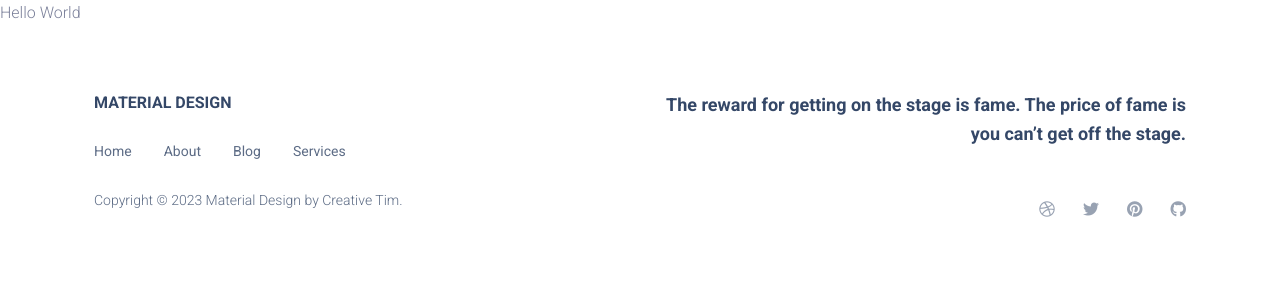
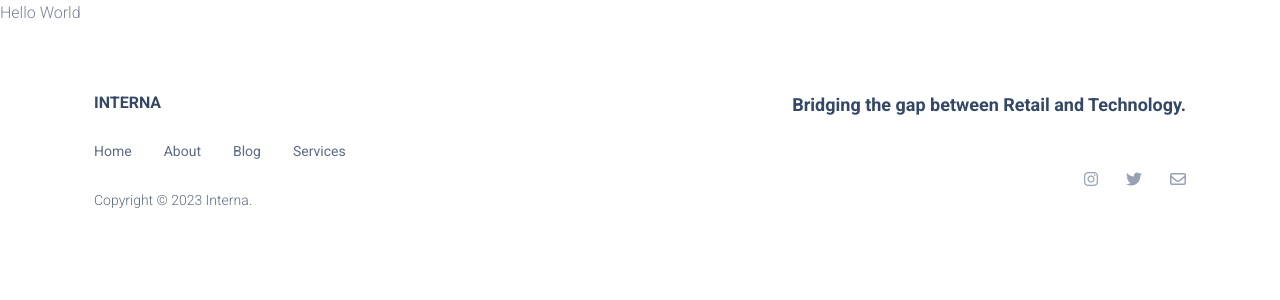
Before and after one commit to aliameur/business-website, a Flask app: page / in a window 1280 px wide. Shown: the top 300 px of the page. Run offline with Flask 2, Linux system fonts and the light colour scheme; some libraries are stand-ins or nearby versions.

Commit message:
change footer

```diff
--- a/templates/base.html
+++ b/templates/base.html
@@ -15,7 +15,7 @@
             <link href="{{ url_for('static', filename='css/nucleo-icons.css')}}" rel="stylesheet" />
             <link href="{{ url_for('static', filename='css/nucleo-svg.css')}}" rel="stylesheet" />
             <!-- Font Awesome Icons -->
-            <script src="https://kit.fontawesome.com/42d5adcbca.js" crossorigin="anonymous"></script>
+            <script src="https://kit.fontawesome.com/9afceccd18.js" crossorigin="anonymous"></script>
             <!-- Material Icons -->
             <link href="https://fonts.googleapis.com/icon?family=Material+Icons+Round" rel="stylesheet">
             <!-- CSS Files -->
@@ -29,17 +29,12 @@
     <body>
         <!-- Your page content -->
         {% block content %}{% endblock %}
-
-        {% block scripts %}
-            <!-- Optional JavaScript -->
-            {{ bootstrap.load_js() }}
-        <script src="https://unpkg.com/popper.js/dist/umd/popper.min.js" type="text/javascript"></script>
-        {% endblock %}
-      <footer class="footer py-5">
+        {% block footer %}
+        <footer class="footer py-5">
     <div class="container z-index-1 position-relative">
       <div class="row">
         <div class="col-lg-4 me-auto mb-lg-0 mb-4 text-lg-start text-center">
-          <h6 class="text-dark font-weight-bolder text-uppercase mb-lg-4 mb-3">Material Design</h6>
+          <h6 class="text-dark font-weight-bolder text-uppercase mb-lg-4 mb-3">Interna</h6>
           <ul class="nav flex-row ms-n3 justify-content-lg-start justify-content-center mb-4 mt-sm-0">
             <li class="nav-item">
               <a class="nav-link text-dark opacity-8" href="https://www.creative-tim.com" target="_blank">
@@ -65,28 +60,33 @@
           <p class="text-sm text-dark opacity-8 mb-0">
             Copyright © <script>
               document.write(new Date().getFullYear())
-            </script> Material Design by Creative Tim.
+            </script> Interna.
           </p>
         </div>
         <div class="col-lg-6 ms-auto text-lg-end text-center">
           <p class="mb-5 text-lg text-dark font-weight-bold">
-            The reward for getting on the stage is fame. The price of fame is you can’t get off the stage.
+            Bridging the gap between Retail and Technology.
           </p>
-          <a href="javascript:;" target="_blank" class="text-dark me-xl-4 me-4 opacity-5">
-            <span class="fab fa-dribbble"></span>
-          </a>
-          <a href="javascript:;" target="_blank" class="text-dark me-xl-4 me-4 opacity-5">
-            <span class="fab fa-twitter"></span>
-          </a>
-          <a href="javascript:;" target="_blank" class="text-dark me-xl-4 me-4 opacity-5">
-            <span class="fab fa-pinterest"></span>
-          </a>
-          <a href="javascript:;" target="_blank" class="text-dark opacity-5">
-            <span class="fab fa-github"></span>
-          </a>
+              <a class="text-dark opacity-5 me-xl-4 me-4 opacity-5" href="">
+                  <i class="fa-brands fa-instagram"></i>
+              </a>
+              <a class="text-dark opacity-5 me-xl-4 me-4 opacity-5" href="">
+                  <i class="fa-brands fa-twitter"></i>
+              </a>
+                <a class="text-dark opacity-5" href="">
+                  <i class="fa-regular fa-envelope"></i>
+                </a>
+
         </div>
       </div>
     </div>
   </footer>
+        {% endblock %}
+        {% block scripts %}
+            <!-- Optional JavaScript -->
+            {{ bootstrap.load_js() }}
+            <script src="https://unpkg.com/popper.js/dist/umd/popper.min.js" type="text/javascript"></script>
+        {% endblock %}
+
     </body>
 </html>
```
Also changed, not shown: static/img/logo.png (added), static/img/logo_slogan.png (added).
